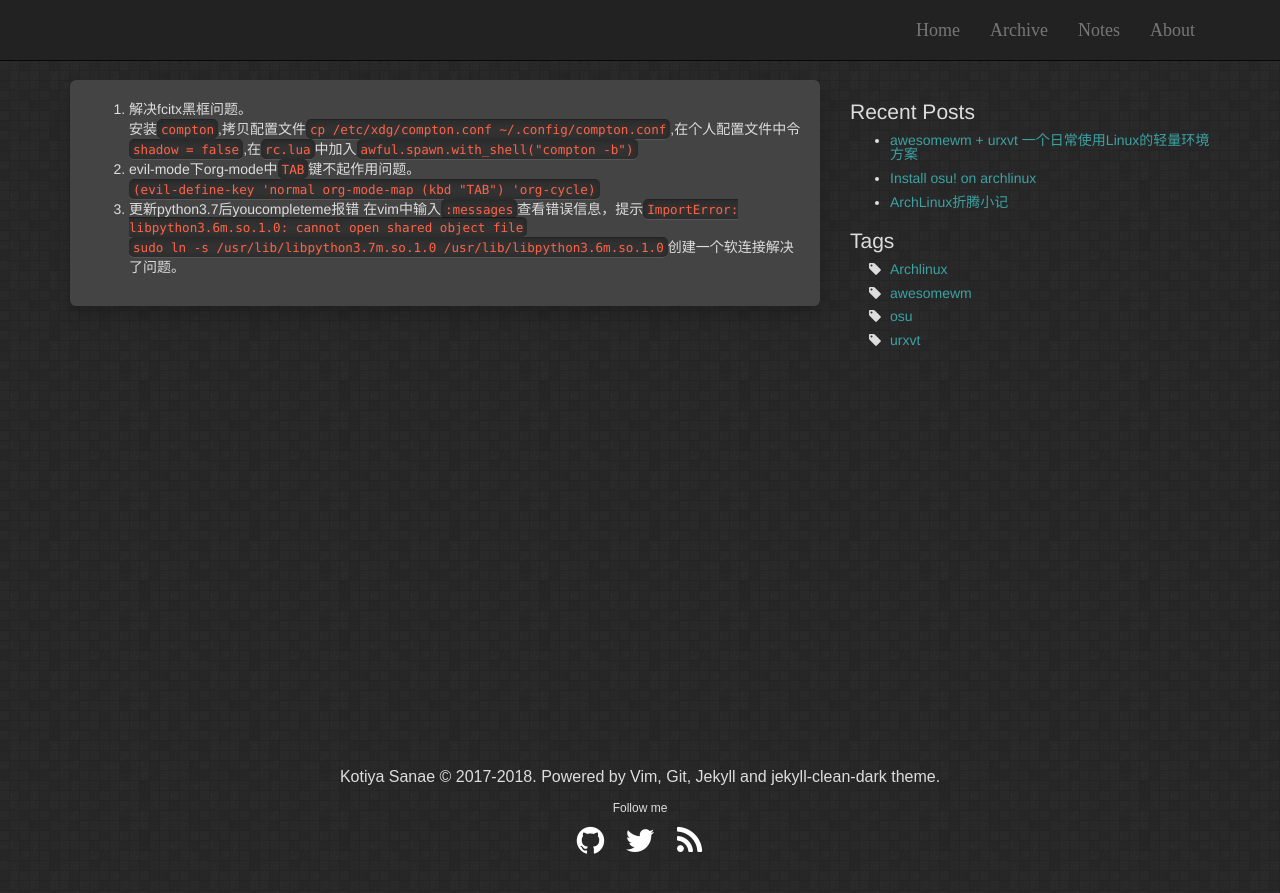
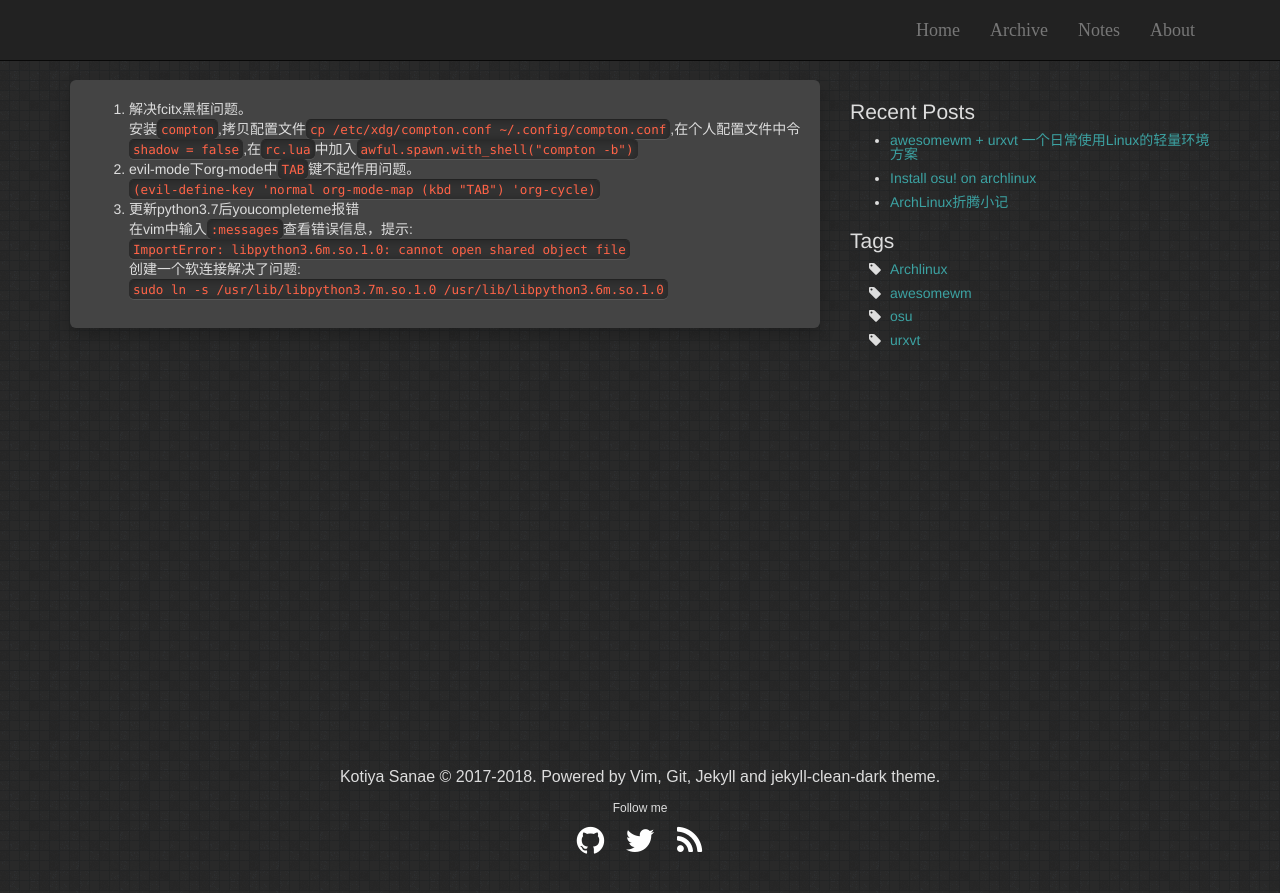
Before and after one commit to tianhongw/tianhongw.github.io, a Jekyll site: the page built from notes.md, in a window 1280 px wide. Shown: the top 893 px of the page. Built offline with Jekyll 4.4.1, drawn with Linux system fonts in a browser that asks for light colours; part of the change alters nothing that is shown.

```diff
--- a/notes.md
+++ b/notes.md
@@ -7,5 +7,7 @@ title: Notes
 2. evil-mode下org-mode中`TAB`键不起作用问题。
 `(evil-define-key 'normal org-mode-map (kbd "TAB") 'org-cycle)`
 3. 更新python3.7后youcompleteme报错
-在vim中输入`:messages`查看错误信息，提示`ImportError: libpython3.6m.so.1.0: cannot open shared object file`
-`sudo ln -s /usr/lib/libpython3.7m.so.1.0 /usr/lib/libpython3.6m.so.1.0`创建一个软连接解决了问题。
+在vim中输入`:messages`查看错误信息，提示:
+`ImportError: libpython3.6m.so.1.0: cannot open shared object file`
+创建一个软连接解决了问题:
+`sudo ln -s /usr/lib/libpython3.7m.so.1.0 /usr/lib/libpython3.6m.so.1.0`
```
